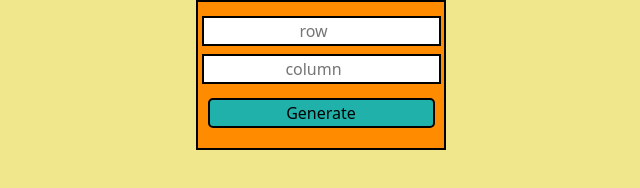
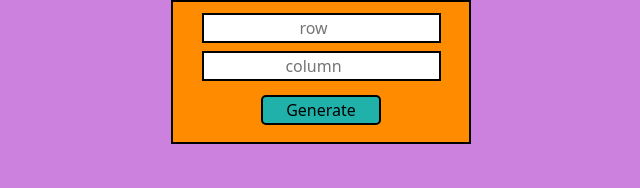
Before and after one commit to rivero1990/Matrixes-exercise-2, a plain HTML site: page index.html in a window 1280 px wide. Shown: the whole page, without its empty margins (319-959 px from the left). Drawn offline with nearby package versions, Linux system fonts and the light colour scheme.

Commit message:
mejoras ejercicio

```diff
--- a/index.html
+++ b/index.html
@@ -12,10 +12,14 @@
 
 <body>
 
-  <div id="container-input">
-    <input id="row" type="number" min="0" placeholder="row">
-    <input id="column" type="number" min="0" placeholder="column">
-    <button onclick="generateGrid()">Generate</button>
+  <div id="container">
+    <div id="container-input">
+      <input id="row" type="number" min="0" placeholder="row">
+      <input id="column" type="number" min="0" placeholder="column">
+    </div>
+    <div id="container-button">
+      <button onclick="generateGrid()">Generate</button>
+    </div>
   </div>
 
   <div id="panel">
--- a/style.css
+++ b/style.css
@@ -1,5 +1,5 @@
 body {
-    background-color: khaki;
+    background-color: rgb(204, 129, 223);
 }
 
 .box {
@@ -15,17 +15,27 @@ body {
 #panel {
     display: grid;
     place-content: center;
-    margin-top: 15vh;
+    margin-top: 5vh;
+}
+
+#container{
+    display: grid;
+    place-content: center;
+    background-color: darkorange;
+    width: 300px;
+    padding: 7px;
+    border: 2px solid black;
+    margin: auto;
 }
 
 #container-input {
     display: grid;
     place-content: center;
-    background-color: darkorange;
-    width: 250px;
-    padding: 10px;
-    border: 2px solid black;
-    margin: auto;
+}
+
+#container-button {
+    display: grid;
+    place-content: center;
 }
 
 input {
@@ -39,6 +49,7 @@ button {
     border: 2px solid black;
     border-radius: 5px;
     background-color: lightseagreen;
+    width: 120px;
 }
 
 .white {
```
